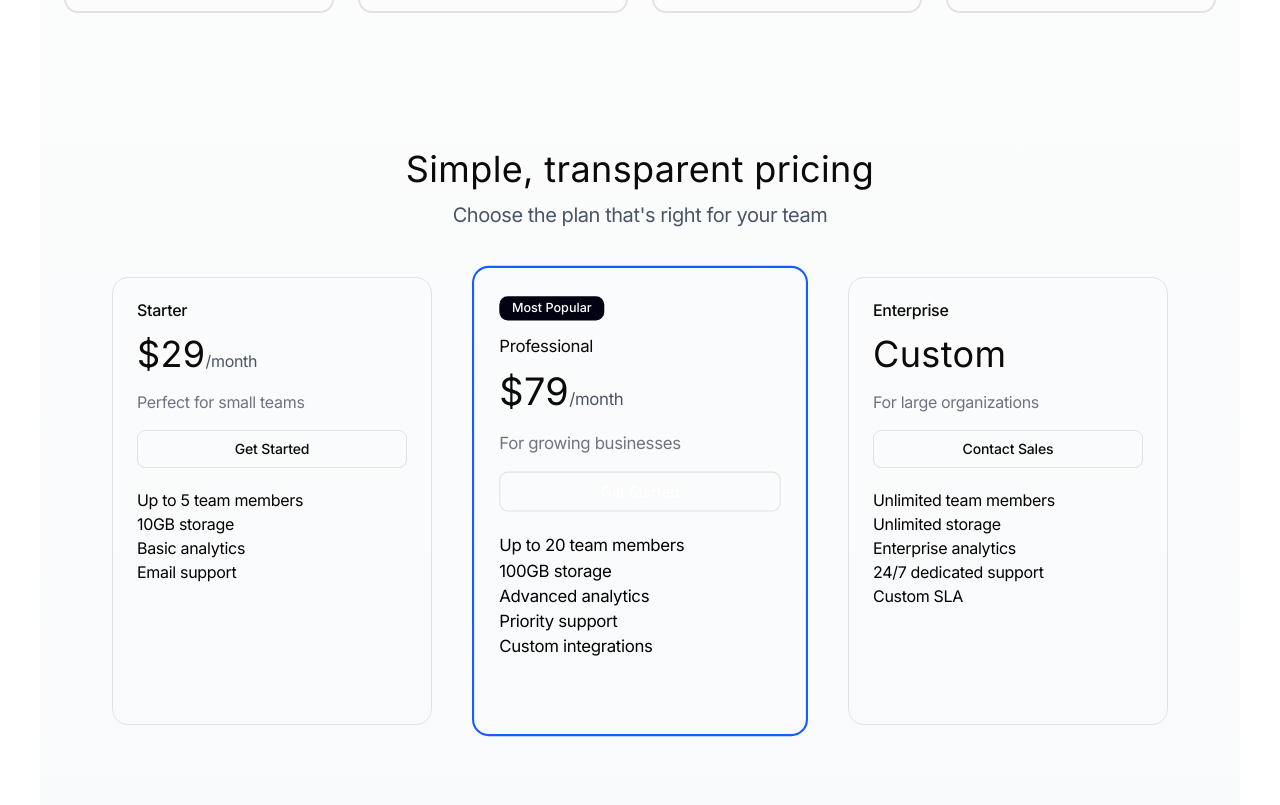
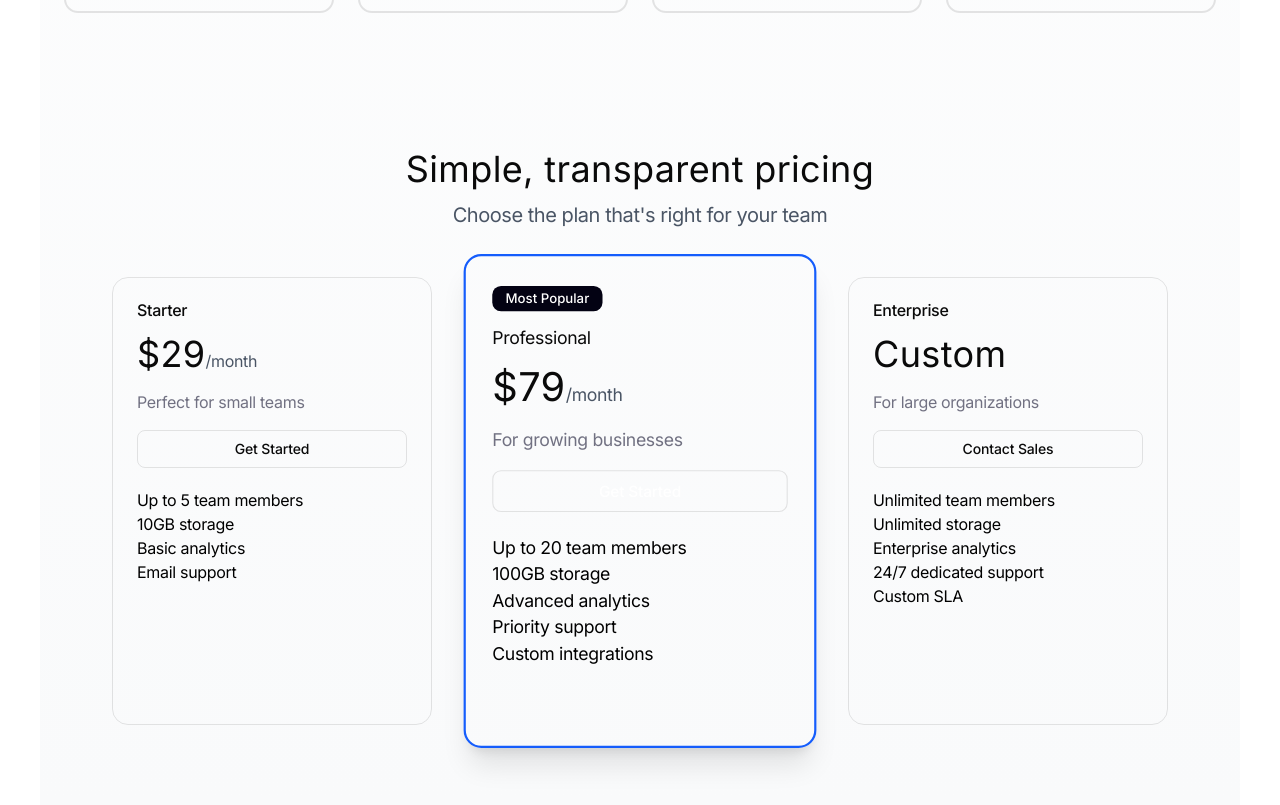
Before and after one commit to SasanTazayoni/detailify, a React (Vite) app: page / in a window 1280 px wide. Shown: the part 1152-1957 px from the top of the page. Built offline with nearby package versions, Linux system fonts and the light colour scheme.

Commit message:
Add shadow for professional tier card in pricing component

```diff
--- a/src/css/styles.css
+++ b/src/css/styles.css
@@ -89,3 +89,12 @@ nav {
 .watch-demo-btn {
   border: 1px solid rgba(0, 0, 0, 0.1);
 }
+
+/* Pricing */
+
+.popular-card {
+  border: 2px solid #155dfc;
+  transform: scale(1.05);
+  box-shadow: 0px 8px 10px -6px rgba(0, 0, 0, 0.1),
+    0px 20px 25px -5px rgba(0, 0, 0, 0.1);
+}
```
